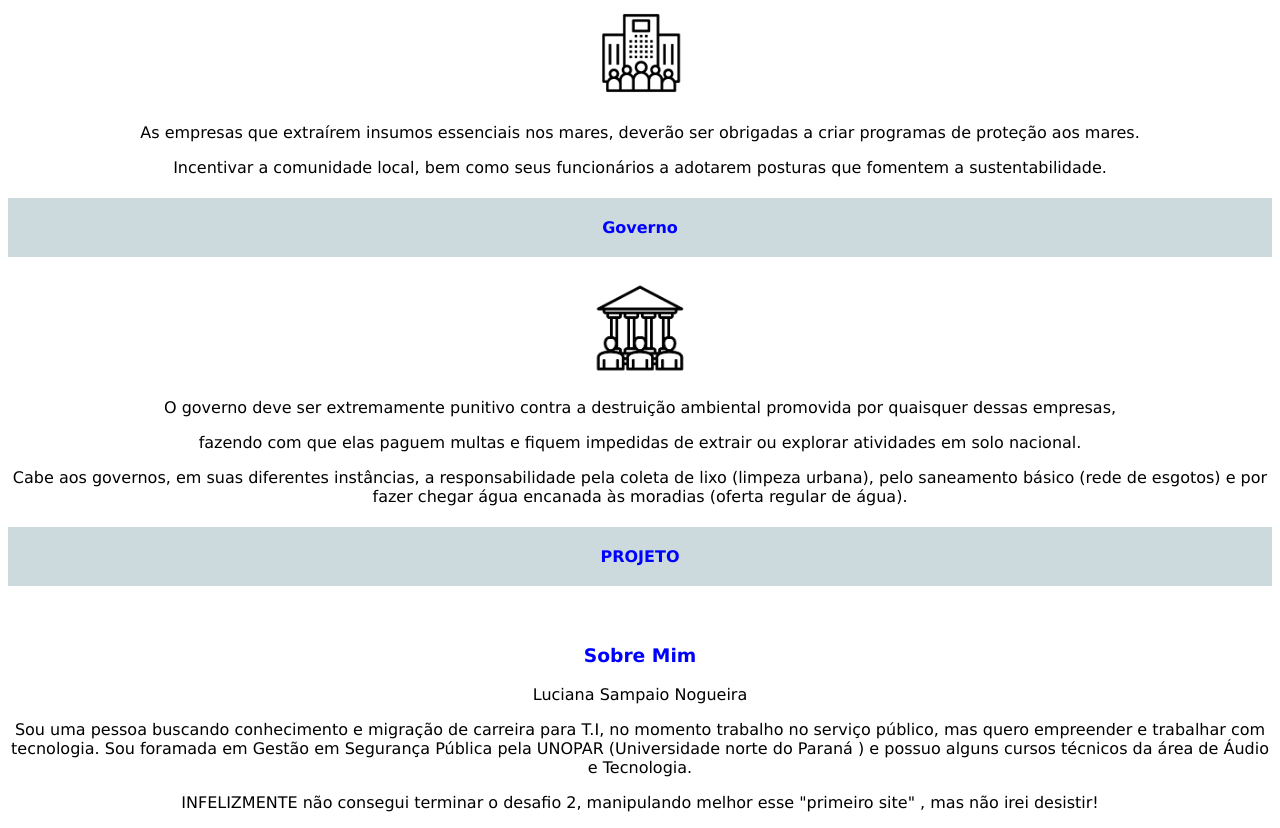
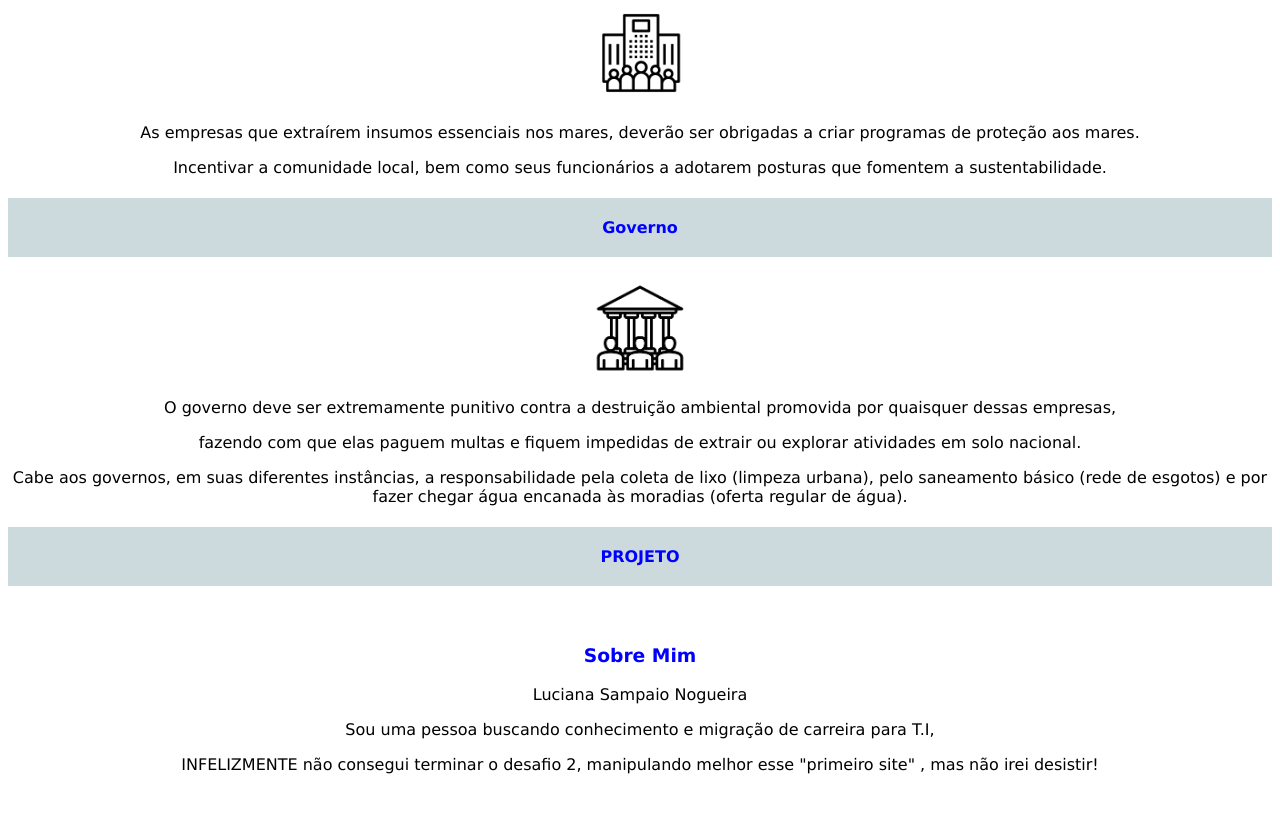
Before and after one commit to luciananogueiradev/desafiosemana_2, a plain HTML site: page index.html in a window 1280 px wide. Shown: the part 2274-3102 px from the top of the page. After the commit the page ends 3064 px from the top, so only its background shows below. Drawn offline with Linux system fonts and the light colour scheme.

Commit message:
Update index.html

```diff
--- a/index.html
+++ b/index.html
@@ -80,7 +80,7 @@
             <section class="Sobre Mim">
               <h3> Sobre Mim</h3>
               <p> Luciana Sampaio Nogueira</p>
-              <p> Sou uma pessoa buscando conhecimento e migração de carreira para T.I, no momento trabalho no serviço público, mas quero empreender e trabalhar com tecnologia. Sou foramada em Gestão em Segurança Pública pela UNOPAR (Universidade norte do Paraná ) e possuo alguns cursos técnicos da área de Áudio e Tecnologia.</p>
+              <p> Sou uma pessoa buscando conhecimento e migração de carreira para T.I,
               <p> INFELIZMENTE não consegui terminar o desafio 2, manipulando melhor esse "primeiro site" , mas não irei desistir!</p>
   </body>
 
```
